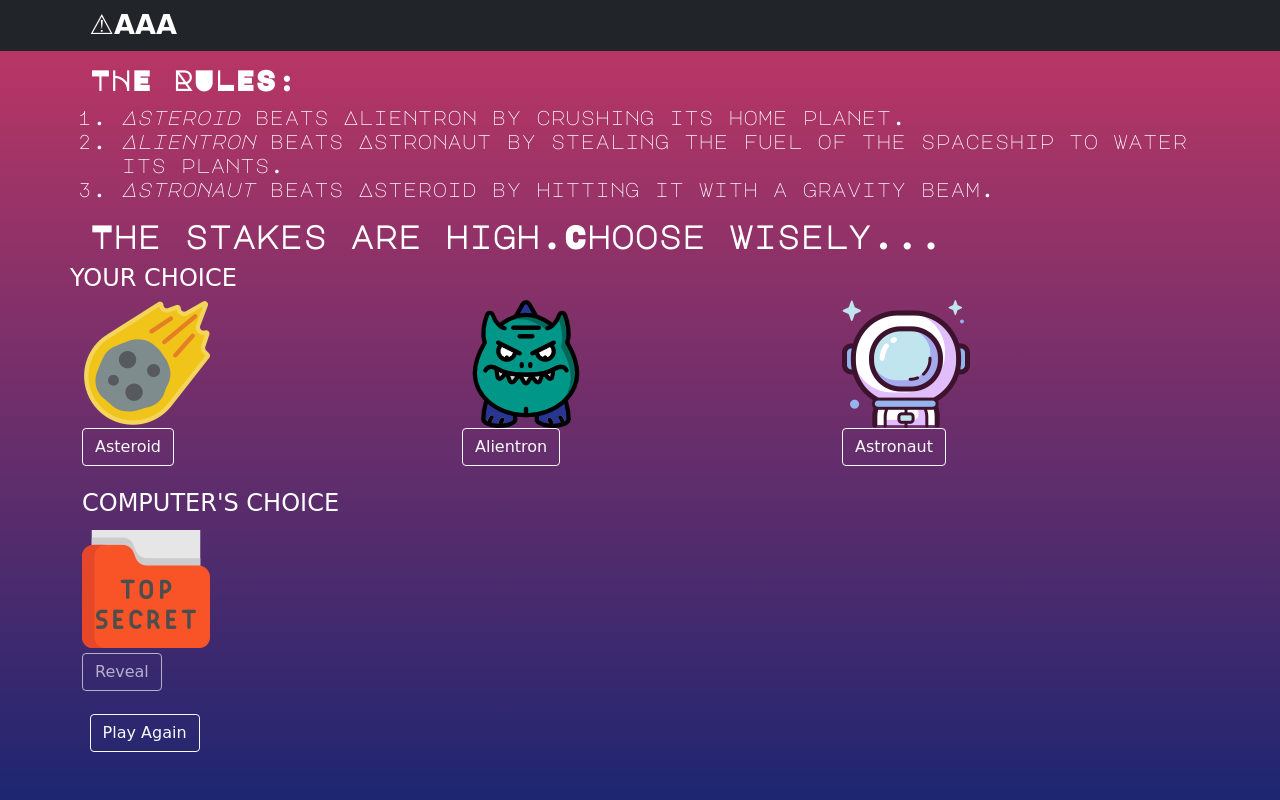
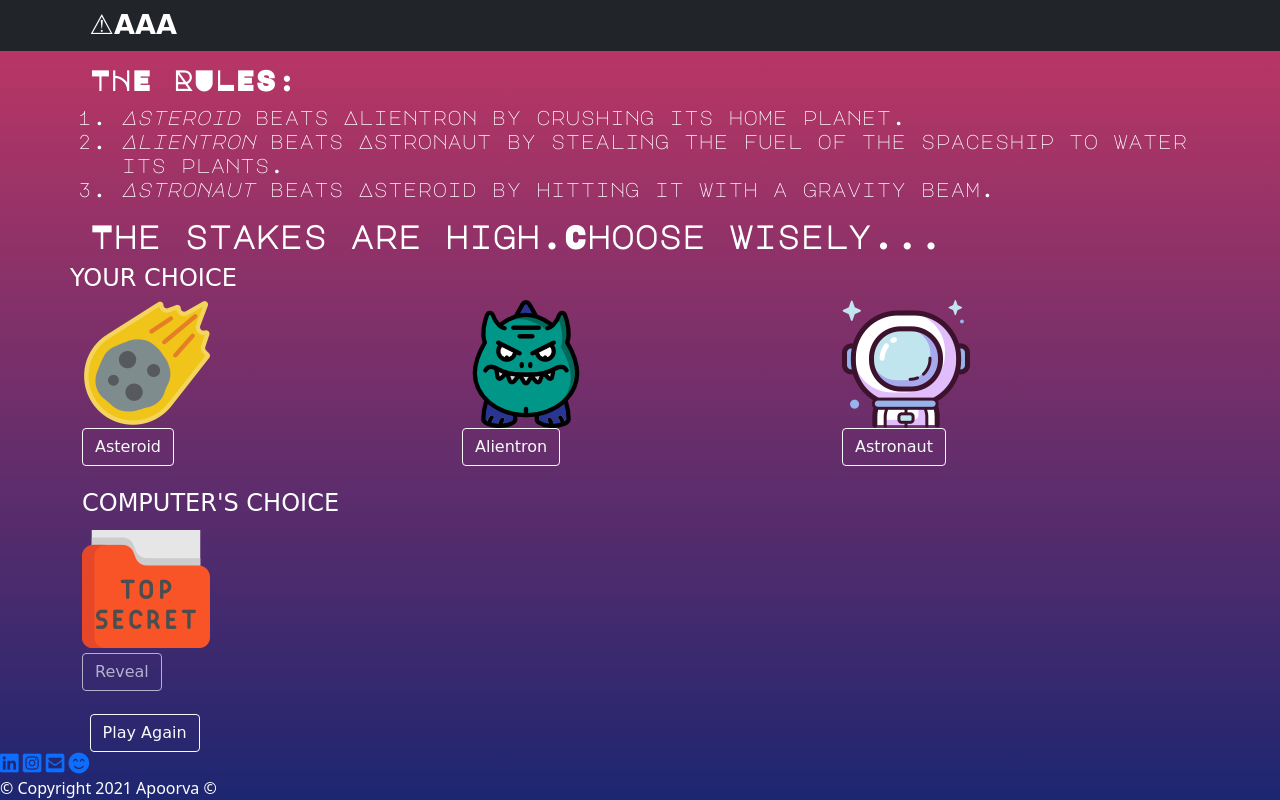
Before and after one commit to ApoorvaPadhi/SpaceGame, a plain HTML site: page index.html in a window 1280 px wide. Drawn offline with nearby package versions, Linux system fonts and the light colour scheme; a web font is replaced by a local one.

Commit message:
Update index.html

```diff
--- a/index.html
+++ b/index.html
@@ -11,6 +11,8 @@
   <!-- Google Font -->
   <link rel="preconnect" href="https://fonts.gstatic.com">
   <link href="https://fonts.googleapis.com/css2?family=Bungee+Inline&family=Major+Mono+Display&display=swap" rel="stylesheet">
+  <!-- Fontawesome -->
+  <link rel="stylesheet" href="https://use.fontawesome.com/releases/v5.15.3/css/all.css" integrity="sha384-SZXxX4whJ79/gErwcOYf+zWLeJdY/qpuqC4cAa9rOGUstPomtqpuNWT9wdPEn2fk" crossorigin="anonymous">
   <!-- Favicon -->
   <link rel="icon" type="image/png" sizes="32x32" href="favicon-32x32.png">
 </head>
@@ -21,6 +23,7 @@
     <a class="navbar-brand brand" href="">⚠AAA</a>
   </nav>
   <!-- Rules -->
+  <div class="all">
   <div class="rules">
     <h3><strong>THE RULES:</strong></h3>
     <h5>
@@ -62,6 +65,17 @@
     </div>
   </div>
   <button class="btn btn-outline-light btn1 playAgain" onClick="window.location.reload();">Play Again</button>
+</div>
+
+  <!-- Footer -->
+  <footer class="footer">
+    <a href="https://www.linkedin.com/in/apoorva-padhi-8103031b7"><i class="fab fa-linkedin fa-lg footericon"></i></a>
+    <a href="https://www.instagram.com/apoorvapadhi/?hl=en"><i class="fab fa-instagram-square fa-lg footericon"></i></a>
+    <a href="mailto:apoorvapadhi2000@gmail.com"><i class="fas fa-envelope-square fa-lg footericon"></i></a>
+    <a href="https://apoorvapadhi.github.io/Appy/"><i class="fas fa-smile-beam fa-lg footericon"></i></a>
+
+
+    <p>© Copyright 2021 Apoorva ©</p>
   <script src="index.js" charset="utf-8"></script>
 </body>
 
```
